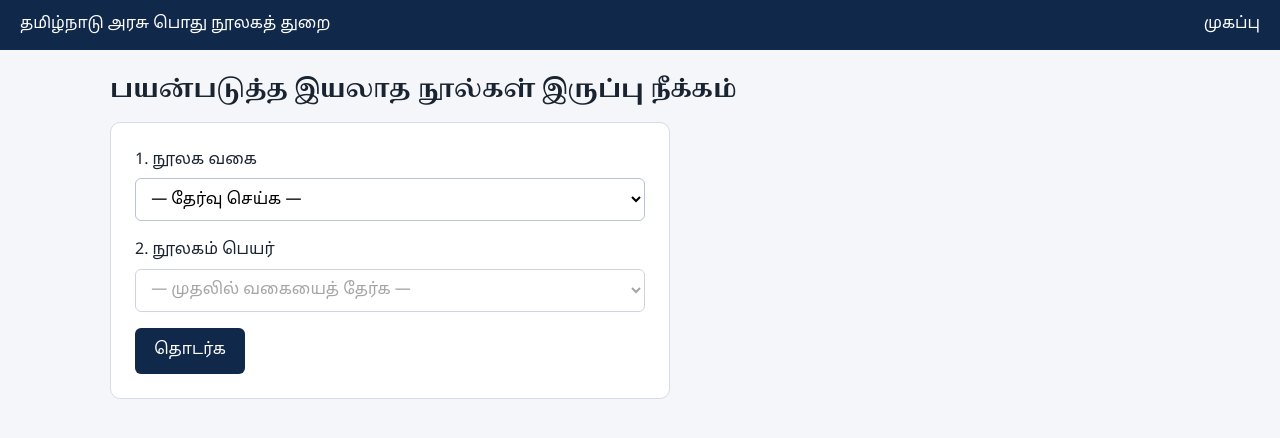
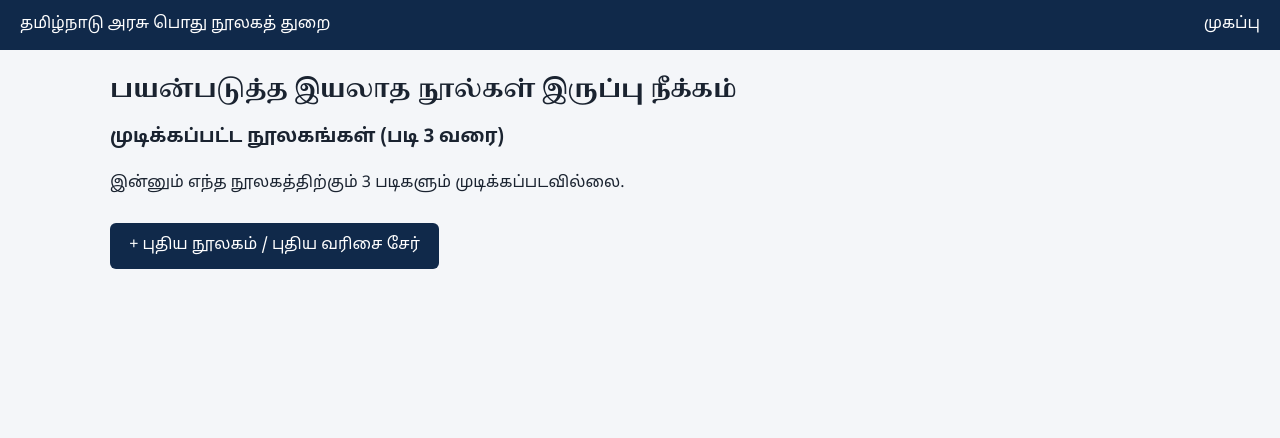
Before and after one commit to svodindigul-jpg/stock-verification, a Flask app: page /unusable/ in a window 1280 px wide. Shown: the top 438 px of the page. Run offline with Flask 3, Linux system fonts and the light colour scheme; data that the repository does not hold is empty; some libraries are stand-ins or nearby versions.

Commit message:
Add files via upload

```diff
--- a/app.py
+++ b/app.py
@@ -71,8 +71,8 @@ def form(kind, rid=None):
                 val("shortage_value") if full else None,
                 val("total_used_books", int) if full else None,
                 val("stat_period_from") if full else None, val("stat_period_to") if full else None]
-        if not (data[0] and data[1] and data[2] and data[3]):
-            flash("கோப்பு ந.க.எண்., நாள், நூலகம், நூலக வகை ஆகியவை கட்டாயம்.", "err")
+        if any(x is None for x in (data if full else data[:4])):
+            flash("எல்லா இடங்களையும் நிரப்ப வேண்டும்; எதுவும் காலியாக இருக்கக்கூடாது.", "err")
         else:
             if rid:
                 run("""UPDATE stock_verifications SET file_no=%s,file_date=%s,library_id=%s,library_type_id=%s,
@@ -119,6 +119,16 @@ def get_lib(lid):
 
 @app.route("/unusable/")
 def unusable_home():
+    # முதலில் முடிக்கப்பட்ட (படி 3 வரை) நூலகங்கள்; அடுத்து பாதியில் உள்ளவை; இறுதியில் புதிய நூலகம் சேர்க்கும் பட்டன்
+    cases = run("""SELECT c.*, l.name lib_name, t.name type_name FROM condemn_cases c
+                   JOIN libraries l ON l.id=c.library_id JOIN library_types t ON t.id=c.library_type_id
+                   ORDER BY c.s3_file_date DESC NULLS LAST, c.id DESC""")
+    done = [c for c in cases if c["s3_file_date"]]
+    pending = [c for c in cases if not c["s3_file_date"]]
+    return render_template("unusable_home.html", done=done, pending=pending)
+
+@app.route("/unusable/new")
+def unusable_new():
     return render_template("pick.html", types=run("SELECT id, name FROM library_types ORDER BY id"),
                            libs=run("SELECT id, name, type_id FROM libraries ORDER BY name"))
 
@@ -136,10 +146,13 @@ def step1(lid=None, cid=None):
     if request.method == "POST":
         d = [val("file_no"), val("file_date"), val("letter_date"), val("inspector_date"),
              val("damaged_count", int), val("damaged_value"), val("acc_from", int), val("acc_to", int)]
-        if not (d[0] and d[1]):
-            flash("கோப்பு எண், நாள் ஆகியவை கட்டாயம்.", "err")
-        elif d[6] is not None and d[7] is not None and d[7] < d[6]:
+        keep = {f"s1_{k}": v for k, v in request.form.items()}
+        if any(x is None for x in d):
+            flash("எல்லா இடங்களையும் நிரப்ப வேண்டும்; எதுவும் காலியாக இருக்கக்கூடாது.", "err")
+            case = {**(case or {}), **keep}
+        elif d[7] < d[6]:
             flash("கிளைப் பதிவெண் “முடிய” என்பது “முதல்” என்பதை விடக் குறைவாக இருக்கக்கூடாது.", "err")
+            case = {**(case or {}), **keep}
         else:
             if case:
                 run("""UPDATE condemn_cases SET s1_file_no=%s,s1_file_date=%s,s1_letter_date=%s,s1_inspector_date=%s,
@@ -175,8 +188,8 @@ def step2(cid):
         d = [val("file_date"), val("total_weight", Decimal)]
         for i in (1, 2, 3):
             d += [val(f"q{i}_name"), val(f"q{i}_addr"), val(f"q{i}_rate", Decimal)]
-        if d[0] is None or d[1] is None or any(d[2 + 3 * k] is None or d[4 + 3 * k] is None for k in range(3)):
-            flash("நாள், மொத்த எடை, மூன்று விலைப்புள்ளிகளின் பெயர் மற்றும் ஒரு கிலோ விலை ஆகியவை கட்டாயம்.", "err")
+        if any(x is None for x in d):
+            flash("எல்லா இடங்களையும் நிரப்ப வேண்டும்; எதுவும் காலியாக இருக்கக்கூடாது.", "err")
             c = {**c, **{f"s2_{k}": v for k, v in request.form.items()}}
         else:
             run("""UPDATE condemn_cases SET s2_file_date=%s,s2_total_weight=%s,
@@ -216,8 +229,10 @@ def step3(cid):
     if request.method == "POST":
         d = [val("file_date"), val("letter_date"), val("half_count", int), val("half_amount", Decimal),
              val("half_paid_date"), val("auction_paid_date")]
-        if any(d[i] is None for i in (0, 1, 2, 3, 5)):
-            flash("நாள், நூலகர் கடிதம் நாள், பாதி விலை நூல்கள் எண்ணிக்கை மற்றும் தொகை, ஏல தொகை செலுத்திய நாள் ஆகியவை கட்டாயம் (பாதி விலை நூல்கள் இல்லையெனில் 0 உள்ளிடவும்).", "err")
+        # பாதி விலை நூல்கள் 0 எனில் அதன் "செலுத்தப்பட்ட நாள்" தேவையில்லை
+        need = [x for i, x in enumerate(d) if not (i == 4 and d[2] == 0)]
+        if any(x is None for x in need):
+            flash("எல்லா இடங்களையும் நிரப்ப வேண்டும்; எதுவும் காலியாக இருக்கக்கூடாது (பாதி விலை நூல்கள் இல்லையெனில் எண்ணிக்கை, தொகை 0 உள்ளிடவும்; அப்போது செலுத்திய நாள் தேவையில்லை).", "err")
             c = {**c, **{f"s3_{k}": v for k, v in request.form.items()}}
         else:
             run("""UPDATE condemn_cases SET s3_file_date=%s,s3_letter_date=%s,s3_half_count=%s,s3_half_amount=%s,
--- a/condemn_approve_pdf.py
+++ b/condemn_approve_pdf.py
@@ -83,7 +83,7 @@ def _render(r, FS):
         row.cell(num(t_cnt)); row.cell(rs(t_amt)); row.cell("")
     pdf.set_font("T", "", FS); pdf.ln(3)
 
-    pdf.multi_cell(W, LH, "\u2003" * 4 + f"எனவே நூலகரின் கோரிக்கையை ஏற்று விற்பனை செய்யப்பட்ட  {lib} {gen(typ)}  கிளைப் பதிவெண் {acc_from} முதல் {acc_to} முடிய உள்ள {num(t_cnt)} எண்ணிக்கையிலான {rs(r['s1_damaged_value'])} மதிப்பிலான நூல்களை இருப்பில் இருந்து நீக்கம் செய்து நூல் விலகல் பதிவேட்டில் பதிவு செய்து கொள்ள நூலகருக்கு அனுமதி அளிக்கப்படுகிறது. பதிவு செய்த விவரத்தை உடன் சமர்ப்பிக்குமாறும் அறிவுறுத்தப்படுகிறது.", align="J", **nl)
+    pdf.multi_cell(W, LH, "\u2003" * 4 + f"எனவே நூலகரின் கோரிக்கையை ஏற்று விற்பனை செய்யப்பட்ட  {lib} {gen(typ)}கிளைப் பதிவெண் {acc_from} முதல் {acc_to} முடிய உள்ள {num(t_cnt)} எண்ணிக்கையிலான {rs(r['s1_damaged_value'])} மதிப்பிலான நூல்களை இருப்பில் இருந்து நீக்கம் செய்து நூல் விலகல் பதிவேட்டில் பதிவு செய்து கொள்ள நூலகருக்கு அனுமதி அளிக்கப்படுகிறது. பதிவு செய்த விவரத்தை உடன் சமர்ப்பிக்குமாறும் அறிவுறுத்தப்படுகிறது.", align="J", **nl)
 
     pdf.ln(10); pdf.set_x(L + W * 0.55); pdf.set_font("T", "B", FS)
     pdf.multi_cell(W * 0.45, LH, "மாவட்ட நூலக அலுவலர்\nதிண்டுக்கல்", align="C", **nl)
--- a/order_pdf.py
+++ b/order_pdf.py
@@ -64,7 +64,7 @@ def _render(r, FS):
     para(f"திண்டுக்கல் மாவட்ட நூலக ஆணைக்குழுவின் கீழ் செயல்படும் {lib} {loc(typ)} {pf} முதல் {pt} முடிய இருப்பு சரிபார்ப்பு பணி நடைபெற்ற போது பார்வை 1ல் காணும் அறிக்கையின்படி ரூ. {val} மதிப்புள்ள {cnt} நூல்கள் குறைவு காணப்பட்டது.")
     para("பார்வை (2)ல் குறிப்பிட்டுள்ள அரசாணையின்படி வாசகர் பயன்பாடு அடிப்படையில் 1000 பயன்பாட்டு நூல்களுக்கு 3 நூல்கள் வீதம் தள்ளுபடி செய்ய ஆணை பிறப்பிக்கப்பட்டுள்ளது.")
     para(f"அதனடிப்படையிலும் புள்ளி விவர பதிவேடுகளின்படியும் {sf} நாள் முதல் {st} முடிய {tot} நூல்கள் இந்நூலகத்தில் வாசகர்களால் பயன்படுத்தப்பட்டுள்ளதால் வாசகர் பயன்பாடு அடிப்படையில் 1000 க்கு 3 நூல்கள் வீதம் நூல்கள் தள்ளுபடி செய்யலாம் என்பதைக் கருத்தில் கொண்டு. {lib} {loc(typ)} நூல் இருப்பு சரிபார்ப்பின்போது குறைவு காணப்பட்ட {cnt} நூல்களை நூல் இருப்பில் இருந்து நீக்கம் செய்து கொள்ள நூலகருக்கு அனுமதி ஆணை வழங்கப்படுகிறது.")
-    para(f"எனவே {lib} {loc(typ)} பார்வை 1ல் காணும் இருப்பு சரிபார்ப்பு பணியின்போது குறைவு காணப்பட்ட பட்டியலில் குறிப்பிட்டுள்ள {cnt} நூல்களை இருப்பு நீக்கம் செய்து விலகல் பதிவேட்டில் பதிவு செய்துவிட்டு அறிக்கை சமர்ப்பிக்க நூலகருக்கு அறிவுறுத்தப்படுகிறது.")
+    para(f"எனவே {lib} {loc(typ)} பார்வை 1ல் காணும் இருப்பு சரிபார்ப்பு பணியின்போது குறைவு காணப்பட்ட {cnt} நூல்களை இருப்பு நீக்கம் செய்து விலகல் பதிவேட்டில் பதிவு செய்துவிட்டு அறிக்கை சமர்ப்பிக்க நூலகருக்கு அறிவுறுத்தப்படுகிறது.")
 
     pdf.ln(8); pdf.set_x(L + W * 0.55); pdf.set_font("T", "B", FS)
     pdf.multi_cell(W * 0.45, LH, "மாவட்ட நூலக அலுவலர்\nதிண்டுக்கல்.", align="C", new_x="LMARGIN", new_y="NEXT")
--- a/schema.sql
+++ b/schema.sql
@@ -50,6 +50,8 @@ CREATE TABLE IF NOT EXISTS condemn_cases (
   s1_inspector_date DATE,
   s1_damaged_count INT,
   s1_damaged_value NUMERIC(14,2),
+  s1_acc_from      BIGINT,
+  s1_acc_to        BIGINT,
   created_at       TIMESTAMPTZ DEFAULT now()
 );
 CREATE INDEX IF NOT EXISTS idx_cc_lib ON condemn_cases(library_id);
--- a/templates/pick.html
+++ b/templates/pick.html
@@ -1,7 +1,7 @@
 {% extends "base.html" %}
 {% block title %}பயன்படுத்த இயலாத நூல்கள்{% endblock %}
 {% block body %}<div class="wrap">
-<div class="head"><h2>பயன்படுத்த இயலாத நூல்கள் இருப்பு நீக்கம்</h2></div>
+<div class="head"><h2>புதிய நூலகம் / புதிய கோரிக்கை சேர்</h2><a class="btn alt" href="{{ url_for('unusable_home') }}">பட்டியலுக்குத் திரும்பு</a></div>
 <div class="card" style="background:#fff;border:1px solid var(--line);border-radius:10px;padding:1.5rem;display:grid;gap:1rem;max-width:560px">
 <div><label for="t">1. நூலக வகை</label><select id="t"><option value="">— தேர்வு செய்க —</option>{% for t in types %}<option value="{{ t.id }}">{{ t.name }}</option>{% endfor %}</select></div>
 <div><label for="l">2. நூலகம் பெயர்</label><select id="l" disabled><option value="">— முதலில் வகையைத் தேர்க —</option></select></div>
--- a/templates/step2.html
+++ b/templates/step2.html
@@ -12,7 +12,7 @@
 <div class="full q"><b>4.{{ i }} விலைப்புள்ளி {{ i }}</b></div>
 <div><label>பெயர் *</label><input name="q{{i}}_name" required value="{{ c['s2_q%d_name' % i] or '' }}"></div>
 <div><label>ஒரு கிலோவிற்கு தொகை (₹) *</label><input type="number" min="0" step="0.01" name="q{{i}}_rate" required class="rate" value="{{ c['s2_q%d_rate' % i] if c['s2_q%d_rate' % i] is not none }}"></div>
-<div class="full"><label>முகவரி</label><input name="q{{i}}_addr" value="{{ c['s2_q%d_addr' % i] or '' }}"></div>
+<div class="full"><label>முகவரி *</label><input name="q{{i}}_addr" required value="{{ c['s2_q%d_addr' % i] or '' }}"></div>
 {% endfor %}
 <div class="full" id="calc" style="background:#f4f6f9;border-radius:8px;padding:.8rem 1rem"></div>
 <div class="full"><button class="btn" type="submit">சேமி</button></div>
--- a/templates/step3.html
+++ b/templates/step3.html
@@ -11,7 +11,7 @@
 <div class="full q"><b>4. பாதி விலைக்கு விற்கப்பட்ட நூல்கள்</b> <small>(இல்லையெனில் எண்ணிக்கை, தொகை 0 என உள்ளிடவும்)</small></div>
 <div><label for="hc">எண்ணிக்கை *</label><input id="hc" type="number" min="0" step="1" name="half_count" required value="{{ c.s3_half_count if c.s3_half_count is not none }}"></div>
 <div><label for="ha">தொகை (₹) *</label><input id="ha" type="number" min="0" step="0.01" name="half_amount" required value="{{ c.s3_half_amount if c.s3_half_amount is not none }}"></div>
-<div class="full"><label for="hp">செலுத்தப்பட்ட நாள்</label><input id="hp" type="date" name="half_paid_date" value="{{ c.s3_half_paid_date or '' }}"></div>
+<div class="full"><label for="hp">செலுத்தப்பட்ட நாள் <span id="hps">*</span> <small>(எண்ணிக்கை 0 எனில் தேவையில்லை)</small></label><input id="hp" type="date" name="half_paid_date" value="{{ c.s3_half_paid_date or '' }}"></div>
 <div class="full q"><b>5. ஏல முறையில் விற்கப்பட்ட நூல்கள்</b> <small>(எண்ணிக்கை – படி 1; தொகை – படி 2)</small></div>
 <div><label>எண்ணிக்கை (படி 1)</label><input id="ac" value="{{ auction.count if auction.count is not none else '' }}" disabled></div>
 <div><label>தொகை (₹) (படி 2 – அதிக விலைப்புள்ளி)</label><input id="aa" value="{{ auction.amount if auction.amount is not none else '' }}" disabled></div>
@@ -21,10 +21,11 @@
 <div class="full"><button class="btn" type="submit">சேமி</button></div>
 </form></div>
 <script>
-const hc = document.getElementById('hc'), ha = document.getElementById('ha'), out = document.getElementById('tot');
+const hc = document.getElementById('hc'), ha = document.getElementById('ha'), hp = document.getElementById('hp'), hps = document.getElementById('hps'), out = document.getElementById('tot');
 const aC = parseFloat('{{ auction.count if auction.count is not none else 0 }}') || 0, aA = parseFloat('{{ auction.amount if auction.amount is not none else 0 }}') || 0;
 function calc() {
   const n = aC + (parseInt(hc.value) || 0), a = aA + (parseFloat(ha.value) || 0);
+  const need = (parseInt(hc.value) || 0) > 0; hp.required = need; hps.style.display = need ? '' : 'none';
   out.innerHTML = `<b>மொத்தம்:</b> ${n.toLocaleString('en-IN')} நூல்கள் · ₹ ${a.toLocaleString('en-IN', {minimumFractionDigits: 2})}`;
 }
 [hc, ha].forEach(e => e.addEventListener('input', calc)); calc();
--- /dev/null
+++ b/templates/unusable_home.html
@@ -0,0 +1,17 @@
+{% extends "base.html" %}
+{% block title %}பயன்படுத்த இயலாத நூல்கள்{% endblock %}
+{% block body %}<div class="wrap">
+{% with m = get_flashed_messages(with_categories=true) %}{% for c, t in m %}<div class="flash {{c}}">{{t}}</div>{% endfor %}{% endwith %}
+<div class="head"><h2>பயன்படுத்த இயலாத நூல்கள் இருப்பு நீக்கம்</h2></div>
+
+<h3 style="margin:.6rem 0">முடிக்கப்பட்ட நூலகங்கள் (படி 3 வரை)</h3>
+{% if done %}<div class="table-wrap"><table><tr><th>நூலகம்</th><th>வகை</th><th>கோப்பு எண்</th><th>படி 1 நாள்</th><th>படி 3 நாள்</th><th>பழுதடைந்த நூல்கள்</th><th>மதிப்பு (₹)</th><th></th></tr>
+{% for c in done %}<tr><td>{{ c.lib_name }}</td><td>{{ c.type_name }}</td><td>{{ c.s1_file_no }}</td><td>{{ c.s1_file_date|dmy }}</td><td>{{ c.s3_file_date|dmy }}</td><td class="n">{{ c.s1_damaged_count if c.s1_damaged_count is not none else '—' }}</td><td class="n">{{ c.s1_damaged_value if c.s1_damaged_value is not none else '—' }}</td><td><a class="btn alt" href="{{ url_for('unusable_case', cid=c.id) }}">திற</a></td></tr>{% endfor %}</table></div>
+{% else %}<p>இன்னும் எந்த நூலகத்திற்கும் 3 படிகளும் முடிக்கப்படவில்லை.</p>{% endif %}
+
+{% if pending %}<h3 style="margin:1.4rem 0 .6rem">பாதியில் உள்ளவை</h3>
+<div class="table-wrap"><table><tr><th>நூலகம்</th><th>வகை</th><th>கோப்பு எண்</th><th>படி 1 நாள்</th><th>நிலை</th><th></th></tr>
+{% for c in pending %}<tr><td>{{ c.lib_name }}</td><td>{{ c.type_name }}</td><td>{{ c.s1_file_no }}</td><td>{{ c.s1_file_date|dmy }}</td><td>{{ 'படி 2 முடிந்தது' if c.s2_file_date else 'படி 1 முடிந்தது' }}</td><td><a class="btn alt" href="{{ url_for('unusable_case', cid=c.id) }}">தொடர்க</a></td></tr>{% endfor %}</table></div>{% endif %}
+
+<div style="margin-top:1.6rem"><a class="btn" href="{{ url_for('unusable_new') }}">+ புதிய நூலகம் / புதிய வரிசை சேர்</a></div>
+</div>{% endblock %}
```
Also changed, not shown: templates/form.html (+10 -10 lines), templates/step1.html (+6 -6 lines).
